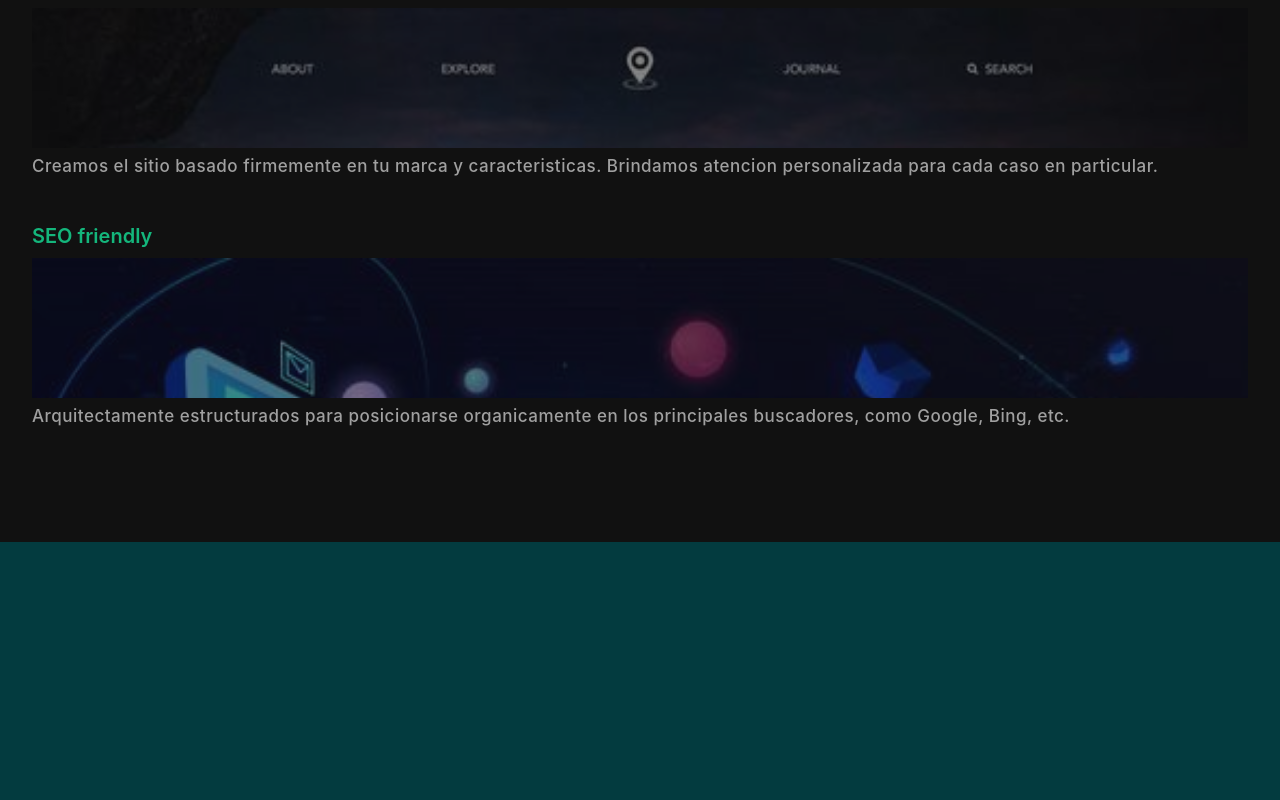
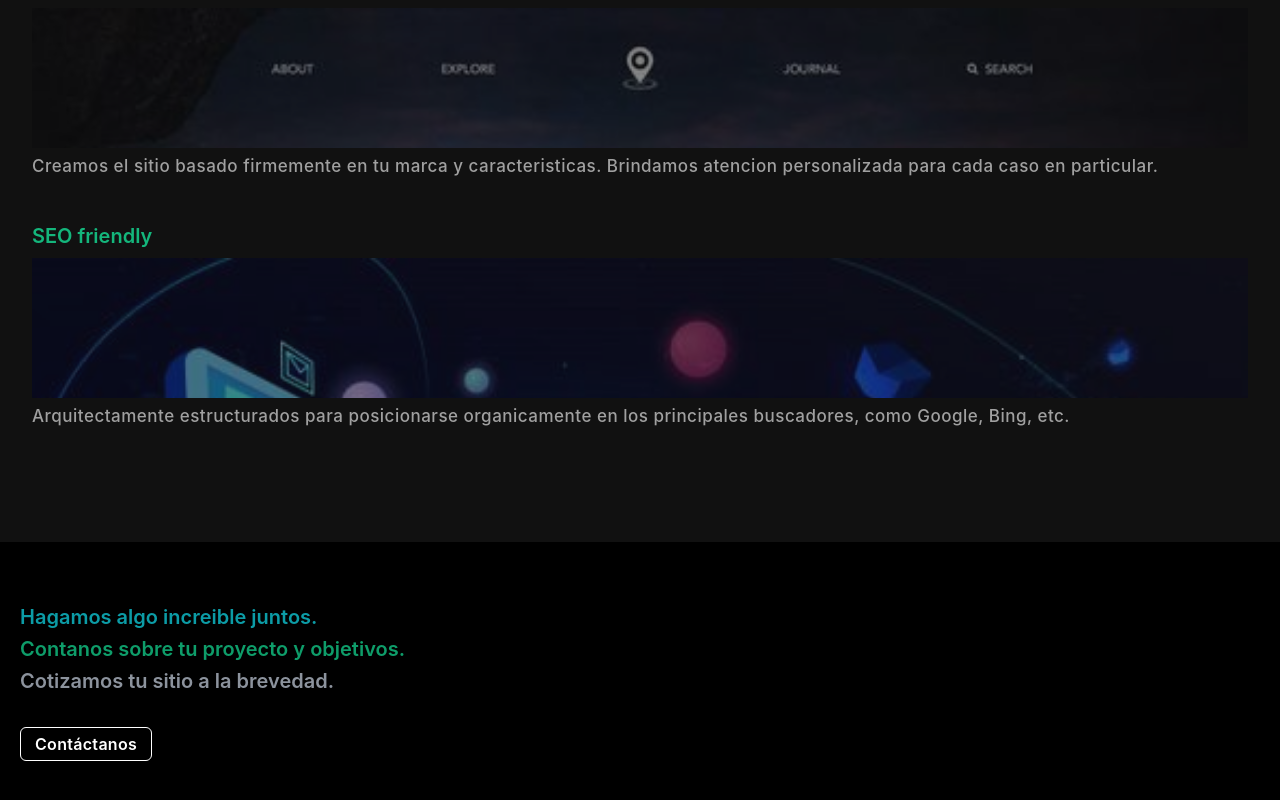
Before and after one commit to matidehoyos/Web-mododigital-react-tailwind, a React (Vite) app in the folder cliente/: page / in a window 1280 px wide. Shown: the part 3432-4232 px from the top of the page. Before the commit the page ends 3974 px from the top, so only its background shows below. Built offline with nearby package versions, Linux system fonts and the light colour scheme.

Commit message:
¨contact¨

```diff
--- a/cliente/src/App.jsx
+++ b/cliente/src/App.jsx
@@ -1,5 +1,6 @@
 import './App.css'
 import Carasterist from './components/Caracterist'
+import Contacto from './components/Contacto'
 import Ecommerce from './components/Ecommerce'
 import Emprend from './components/Emprend'
 import Header from './components/Header'
@@ -20,6 +21,7 @@ function App() {
         <Portfolio />
         <Interact />
         <Carasterist />
+        <Contacto />
     </div>
   )
 }
--- a/cliente/src/components/Contacto.jsx
+++ b/cliente/src/components/Contacto.jsx
@@ -2,8 +2,15 @@ import React from 'react';
 
 const Contacto = () => {
   return (
-    <div class="w-screen py-16 px-[15px] overflow-x-hidden bg-black">
-
+    <div class="w-screen py-16 px-[20px] overflow-x-hidden bg-black">
+          <p className='text-azul-900 opacity-90 text-[20px] font-[600] leading-[22px]'>Hagamos algo increible juntos.</p>
+          <p className='mt-[10px] text-verde-900 opacity-70 text-[20px] font-[600] leading-[22px]'>Contanos sobre tu proyecto y objetivos.</p>
+          <p className='mt-[10px] text-gray-400 opacity-90 text-[20px] font-[600] leading-[22px]'>Cotizamos tu sitio a la brevedad.</p>
+          <div className='mt-[40px]'>
+                  <a href="#tipos" className="botom mt-14 py-[6px] px-[14px] text-white text-[16px] font-[600] tracking-[.3px] drop-shadow border border-white rounded-[6px]">
+                    Contáctanos
+                  </a>
+           </div>
     </div>
   );
 };
```
